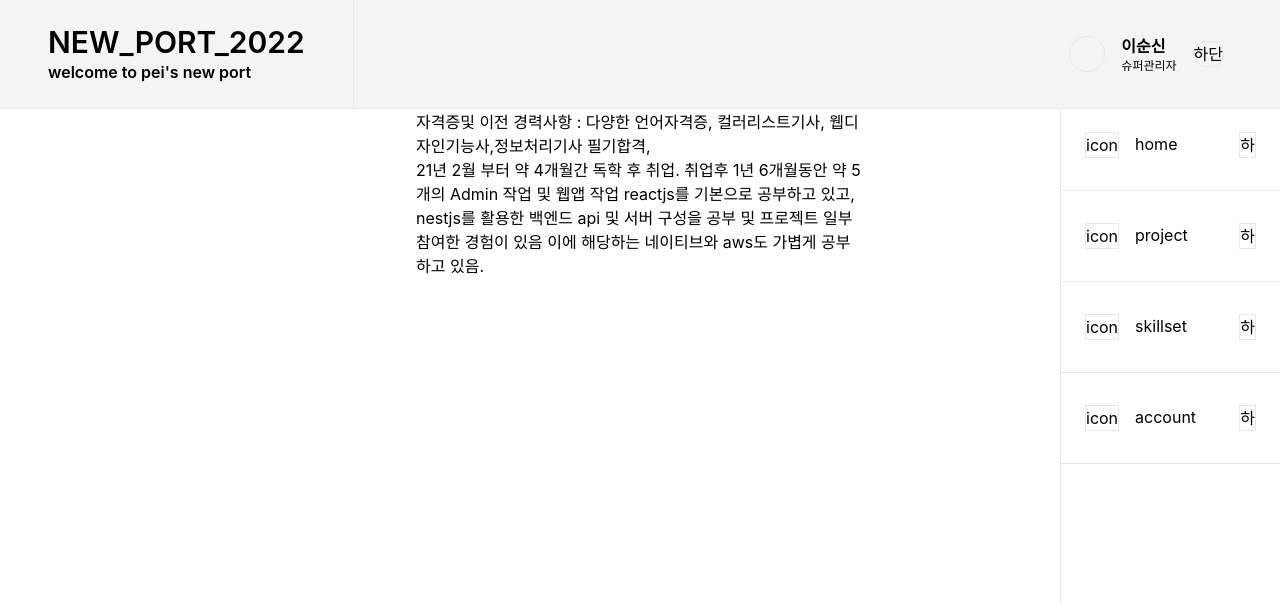
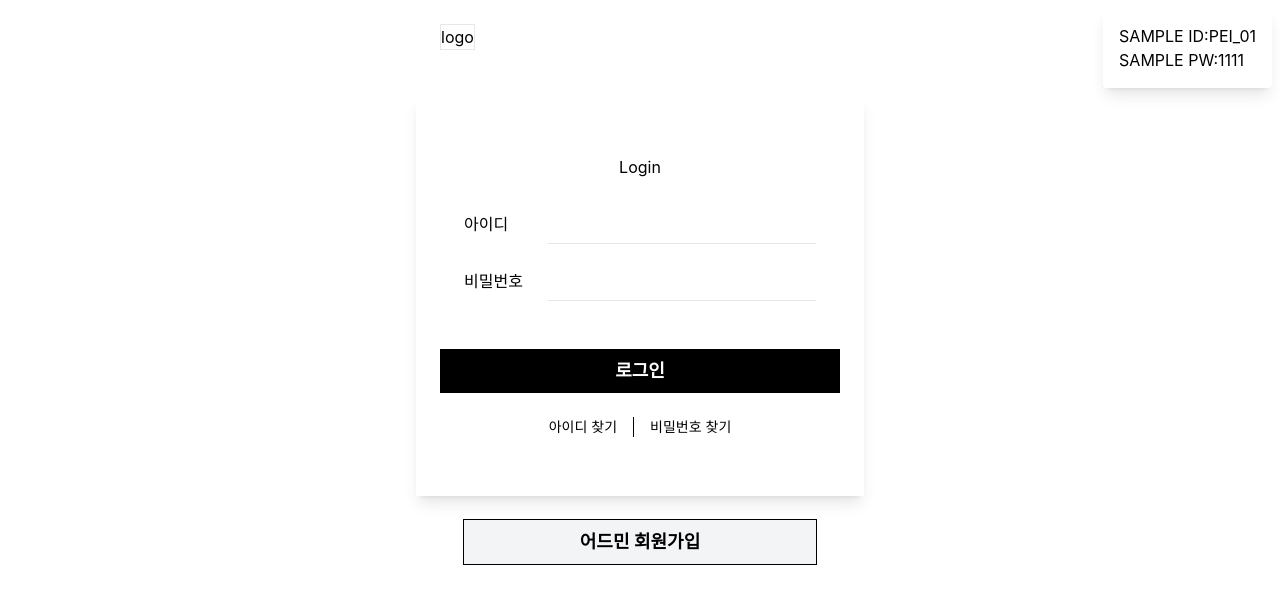
Before and after one commit to fangmin26/newport2022, a React (Create React App) app: page / in a window 1280 px wide. Shown: the top 604 px of the page. Built offline with nearby package versions, Linux system fonts and the light colour scheme.

Commit message:
signin 루트수정

```diff
--- a/src/App.js
+++ b/src/App.js
@@ -1,5 +1,5 @@
 import './App.css';
-import {  HashRouter, Route, Routes } from 'react-router-dom';
+import {  HashRouter, Route, Routes, } from 'react-router-dom';
 import { ToastContainer } from 'react-toastify';
 import "react-toastify/dist/ReactToastify.css";
 import Layout from './common/Layout';
@@ -32,7 +32,8 @@ function App() {
           <Route path = "/signup" element = {<Signup/>}/>
           <Route path = "/signup2" element = {<Signup2/>}/>
           {/* admin */}
-          <Route path = "/" element = {<AdminMain/>}/>
+          <Route path = "/" element = {<AdminSignin/>}/>
+          <Route path = "/admin/main" element = {<AdminMain/>}/>
           <Route path = "/admin/signin" element = {<AdminSignin/>}/>
           <Route path = "/admin/project/webapp" element = {<WebApp/>}/>
           <Route path = "/admin/project/web" element = {<Web/>}/>
--- a/src/common/Data/AdminLists.js
+++ b/src/common/Data/AdminLists.js
@@ -2,7 +2,7 @@ export const SideBarLists = [
   {
     icon:"icon",
     title:"home",
-    titleLink:"/",
+    titleLink:"/admin/main",
   },
   {
     icon:"icon",
--- a/src/screens/admin/signinSignup/AdminSignin.js
+++ b/src/screens/admin/signinSignup/AdminSignin.js
@@ -24,7 +24,7 @@ const AdminSignin = () => {
 
   const loginOk = useCallback(()=>{
     toast(<p>로그인되었습니다.</p>, toastCommonProps('top-right', 'toast_alert',1000))
-    setTimeout(()=>navigate("/"),2000)
+    setTimeout(()=>navigate("/admin/main"),2000)
   },[toast, toastCommonProps]);
   const loginFalse = useCallback(()=>{
     toast(<p>아이디와 패스워드를 확인하세요.</p>, toastCommonProps('top-right', 'toast_fail',1000))
```
